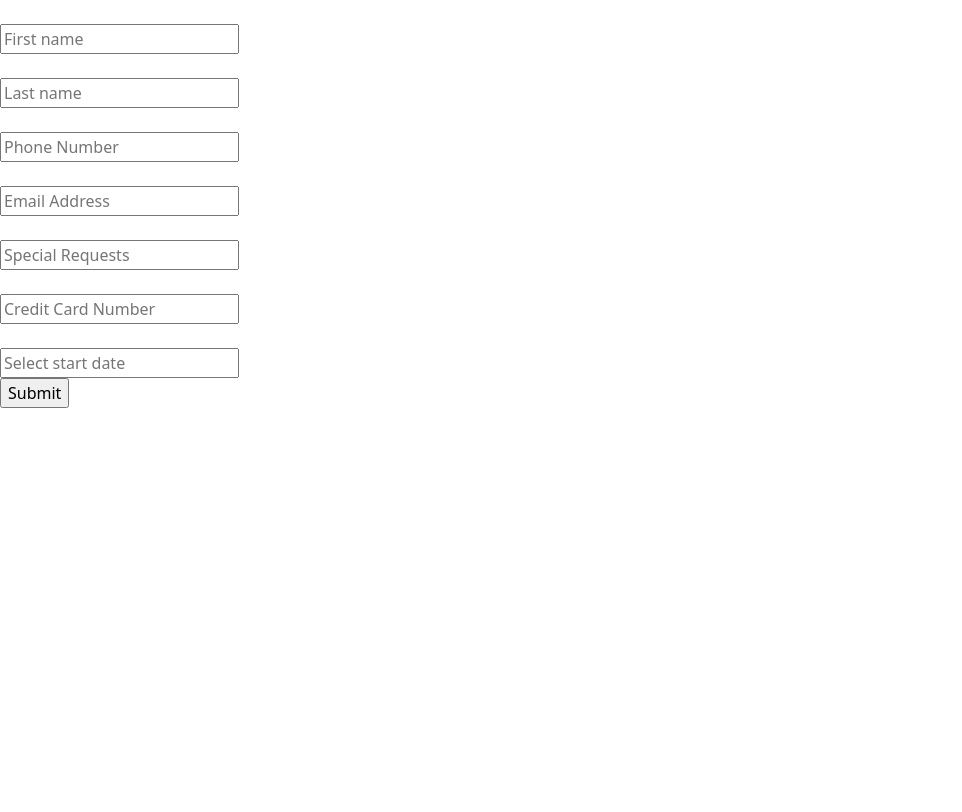
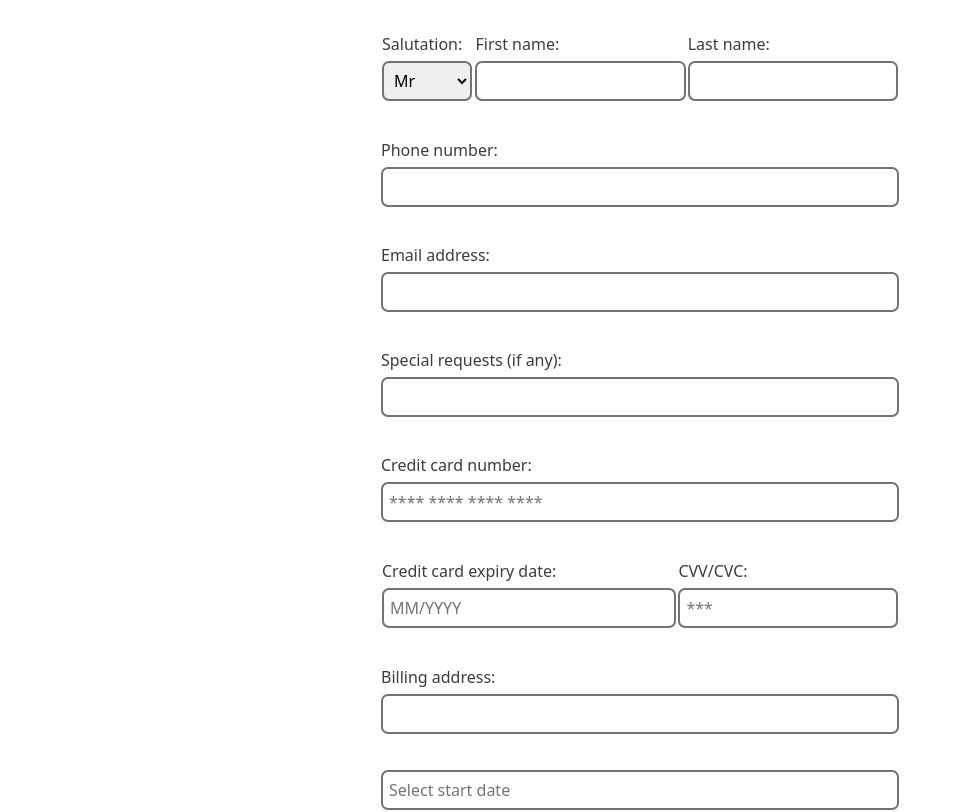
Before and after one commit to ziniuguo/Kozy_Hotel, a React (Create React App) app in the folder client/: page /booking/1 in a window 1280 px wide. Shown: the top 812 px of the page, without its empty margins (0-962 px from the left). Built offline with nearby package versions, Linux system fonts and the light colour scheme; no server answers.

Commit message:
Improved booking form (new package again)

```diff
--- a/client/package.json
+++ b/client/package.json
@@ -31,6 +31,7 @@
     "react-slick": "^0.29.0",
     "reactstrap": "^9.1.1",
     "slick-carousel": "^1.8.1",
+    "styled-components": "^5.3.5",
     "web-vitals": "^2.1.4"
   },
   "scripts": {
--- a/client/src/BookingPage.js
+++ b/client/src/BookingPage.js
@@ -1,12 +1,73 @@
 import React from "react";
 import {Controller, useForm} from "react-hook-form";
 import DatePicker from 'react-datepicker';
+import styled from 'styled-components';
 import 'react-datepicker/dist/react-datepicker.css';
+import { emphasize } from "@mui/material";
 
+
+const Styles = styled.div`
+
+  form {
+    border:1px solid #ffffff;
+    background: white;
+    display: flex;
+    flex-direction: column;
+    justify-content: space-around;
+    margin: 0 auto;
+    max-width: 600px;
+    padding: 30px 40px;
+  }
+
+  input {
+    border: 2px solid #737373;
+    border-radius: 7px;
+    padding: 6px;
+    width: 100%;
+  }
+
+  select {
+    border: 2px solid #737373;
+    border-radius: 7px;
+    padding: 6px;
+    width: 98%;
+  }
+
+  label {
+    color: #3d3d3d;
+    display: block;
+    font-size: 16px;
+    font-weight: 500;
+    margin-bottom: 5px;
+  }
+
+  .error {
+    color: red;
+    font-size: 12px;
+    height: 12px;
+    display: flex;
+
+  }
+
+  .submitButton {
+    background-color: #6976d9;
+    color: white;
+    font-family: sans-serif;
+    font-size: 14px;
+    margin: 20px 0px;
+
+`;
 
 export default function BookingPage() {
 
     const { control, register, formState: { errors }, handleSubmit, reset } = useForm();
+
+
+
+    function Error({ errors }) {
+      return  <div className={"error"}>{errors ? errors.message : " "}</div>;
+    }
+
 
     const onSubmit = async (data) => {
         console.log(data.dateInput.getFullYear(), data.dateInput.getMonth() + 1, data.dateInput.getDate());
@@ -44,25 +105,137 @@ export default function BookingPage() {
     }
 
     return (
+      <Styles>
+        <div>
           <form onSubmit={handleSubmit(onSubmit)}>
-          <br/><input type="text" placeholder="First name" {...register("firstName", {required: true, maxLength: 100})} /><br/>
-          {errors.firstName && <p>First name is required<br/></p>}
 
-          <br/><input type="text" placeholder="Last name" {...register("lastName", {required: true, maxLength: 100})} /><br/>
-          {errors.lastName && <p>Last name is required<br/></p>}
+            <table>
+              <tbody>
+                <tr>
+                  <td>
+                  <div>
+                      <label>Salutation: &nbsp;</label>
+                      <select {...register("salutation", { required: "Salutation is required." })}>
+                        <option value="Mr">Mr</option>
+                        <option value="Mrs">Mrs</option>
+                        <option value="Miss">Miss</option>
+                        <option value="Dr">Dr</option>
+                        <option value="Sir">Sir</option>
+                        <option value="Madam">Madam</option>
+                        <option value="-">-</option>
+                      </select>
+                      <Error errors={errors.salutation} />
+                    </div><br/>
+                  </td>
+                  <td>
+                    <div>
+                      <label>First name: &nbsp;</label>
+                      <input type="text" size="20" {...register("firstName", {
+                        required: "First name is required!",
+                        maxLength: 100}
 
-          <br/><input type="text" placeholder="Phone Number" {...register("phoneNumber", {required: true})} /><br/>
-          {errors.phoneNumber && <p>Phone number is required<br/></p>}
+                        )} />
+                      <Error errors={errors.firstName} />
+                    </div><br/>
+                  </td>
 
-          <br/><input type="text" placeholder="Email Address" {...register("emailAddress", {required: true, pattern: /^\S+@\S+$/i})} /><br/>
-          {errors.emailAddress && <p>Email address is required<br/></p>}
+                  <td>
+                    <div>
+                      <label>Last name: &nbsp;</label>
+                      <input type="text" size="20" {...register("lastName", {
+                        required: "Last name is required!",
+                        maxLength: 100}
 
-          <br/><input type="text" placeholder="Special Requests" {...register("specialRequests", {required: false})} /><br/>
-          {/* {errors.specialRequests && <p>Last name is required</p>} */}
+                        )} />
+                      <Error errors={errors.lastName} />
+                    </div><br/>
+                  </td>
+                </tr>
+              </tbody>
+            </table>
 
-          <br/><input type="password" placeholder="Credit Card Number" {...register("creditCardNumber", {required: true, maxLength: 16})} /><br/>
-          {errors.creditCardNumber && <p>Credit card number is required<br/></p>}
-          <br/>
+
+
+            <div>
+              <label>Phone number: &nbsp;</label>
+              <input type="text" size="20" {...register("phoneNumber", {
+                required: "Phone number is required"}
+
+                )} />
+              <Error errors={errors.phoneNumber} />
+            </div><br/>
+
+            <div>
+              <label>Email address: &nbsp;</label>
+              <input type="text" size="20" {...register("emailAddress", {
+                required: "Email address is required",
+                pattern: {value: /^\S+@\S+$/i, message: "Invalid email address!"}}
+
+                )} />
+              <Error errors={errors.emailAddress} />
+            </div><br/>
+
+            <div>
+              <label>Special requests (if any):  &nbsp;</label>
+              <input type="textarea" size="40" {...register("specialRequests", {
+                required: false}
+
+                )} />
+              <Error errors={errors.specialRequests} />
+            </div><br/>
+
+            <div>
+            <label>Credit card number: &nbsp;</label>
+              <input type="text" size="20" placeholder="**** **** **** ****" {...register("creditCardNumber", {
+                required: "Credit card number is required",
+                minLength:16,
+                maxLength: 16,
+                pattern: {value: /^[0-9]+$/i, message: "Invalid credit card number!"}}
+
+                )} />
+              <Error errors={errors.creditCardNumber} />
+            </div><br/>
+
+            <table>
+              <tbody>
+                <tr>
+                  <td>
+                    <div>
+                      <label>Credit card expiry date: &nbsp;</label>
+                      <input type="text" size="8" placeholder="MM/YYYY" {...register("cardExpiry", {
+                        required: "Credit card expiry date is required",
+                        pattern: {value: /^(0[1-9]|1[0-2])\/\d{4}$/, message: "Invalid expiry date!"}}
+
+                        )} />
+                      <Error errors={errors.cardExpiry} />
+                    </div><br/>
+                  </td>
+
+                  <td>
+                    <div>
+                      <label>CVV/CVC: &nbsp;</label>
+                      <input type="password" size="8" placeholder="***" {...register("CVV_CVC", {
+                        required: "CVV/CVC is required",
+                        pattern: {value: /^\d{3}$/, message: "Invalid CVV/CVC!"}}
+
+                        )} />
+                      <Error errors={errors.CVV_CVC} />
+                    </div><br/>
+                  </td>
+                </tr>
+              </tbody>
+            </table>
+
+            <div>
+              <label>Billing address: &nbsp;</label>
+              <input type="text" size="40" {...register("billingAddress",
+              {required: "Billing address is required"}
+
+                )} />
+              <Error errors={errors.billingAddress} />
+            </div><br/>
+
+
 
             <Controller
               control={control}
@@ -75,11 +248,14 @@ export default function BookingPage() {
                 />
               )}
             />
-          <br/>
+            <br/><br/>
 
 
-          <input type="submit" />
+            <input type="submit" className="submitButton"/>
           </form>
+        </div>
+        <p> </p>
+      </Styles>
     );
 
 };
```
Also changed, not shown: 2 other files (tests, documents, lock files or other folders). Lines whose indentation alone changed are shown as unchanged.
